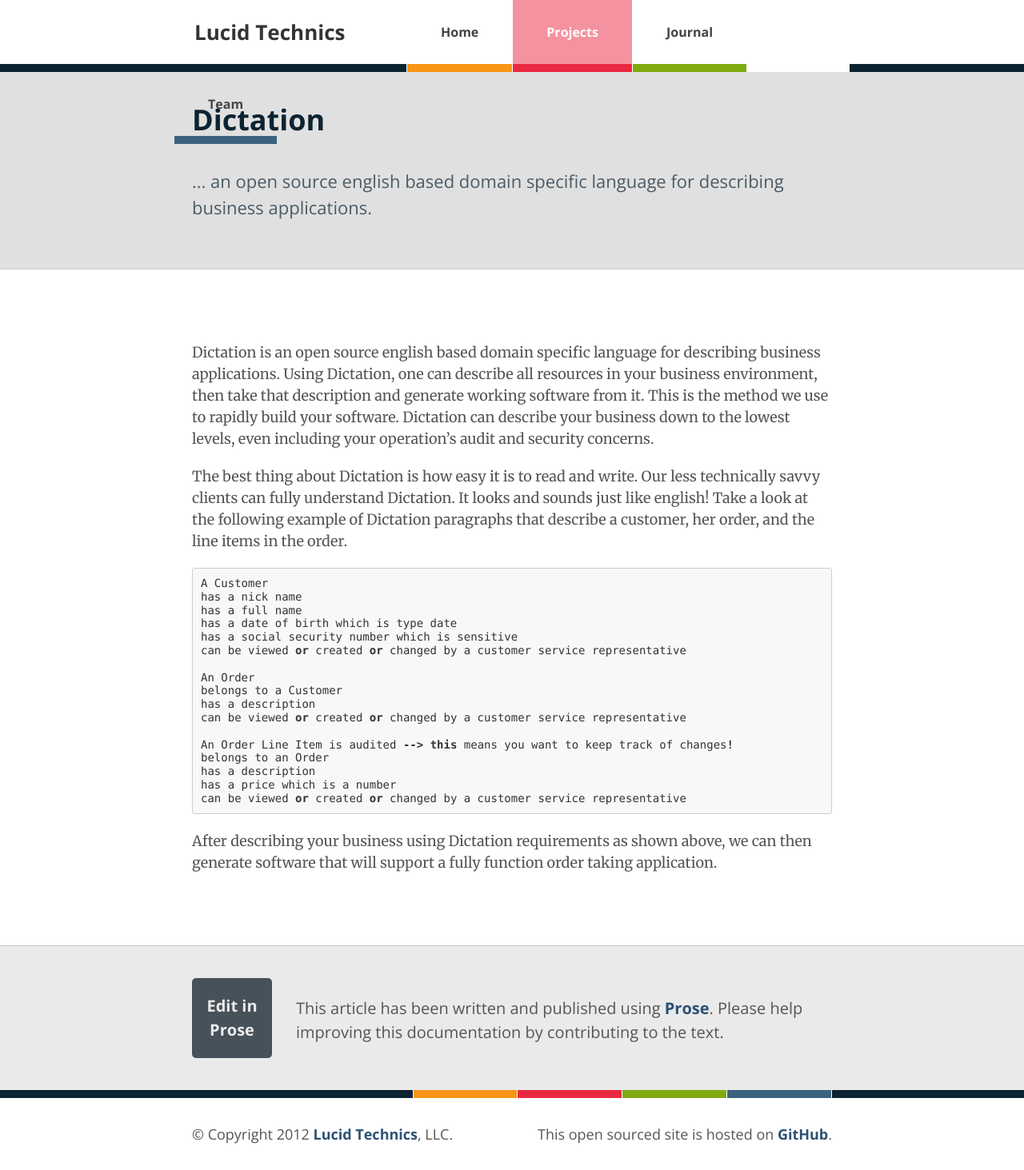
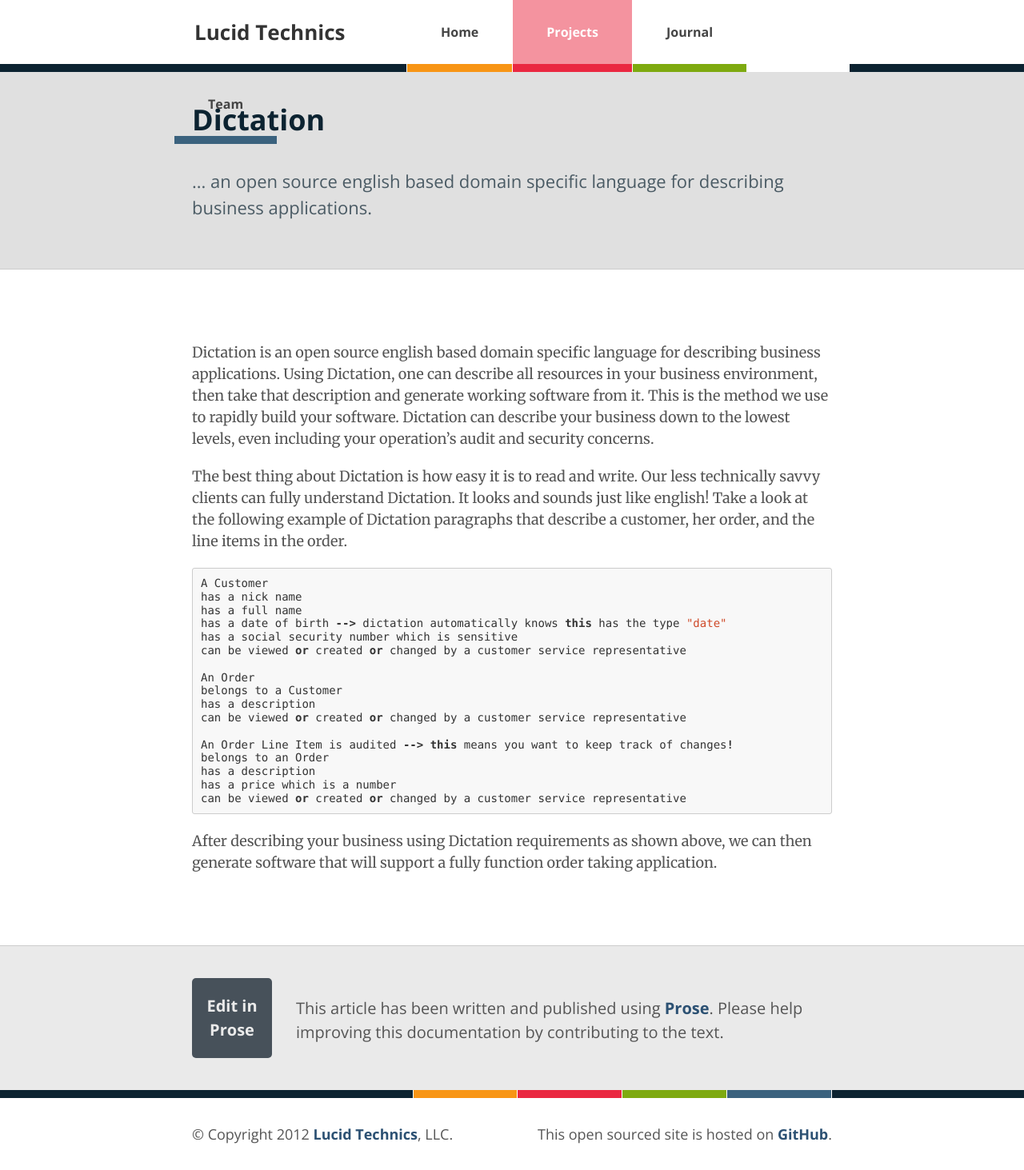
Before and after one commit to LucidTechnics/lucidtechnics.github.com, a Jekyll site: the page built from _posts/projects/0100-01-02-dictation.md, in a window 1280 px wide. Shown: the whole page at 80% size. Built offline with Jekyll 4.4.1, drawn with Linux system fonts in a browser that asks for light colours; nearby versions of some CDN libraries.

Commit message:
Updated _posts/projects/0100-01-02-dictation.md

```diff
--- a/_posts/projects/0100-01-02-dictation.md
+++ b/_posts/projects/0100-01-02-dictation.md
@@ -19,7 +19,7 @@
     A Customer
     has a nick name
     has a full name
-    has a date of birth which is type date
+    has a date of birth --> dictation automatically knows this has the type "date"
     has a social security number which is sensitive
     can be viewed or created or changed by a customer service representative
 
```
